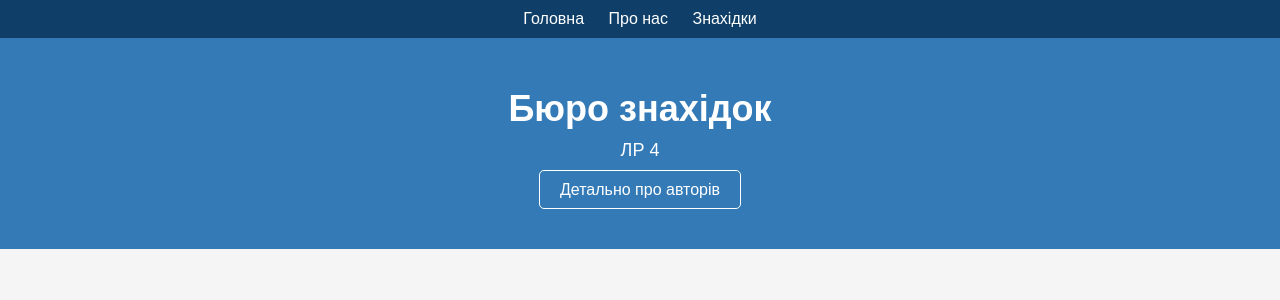
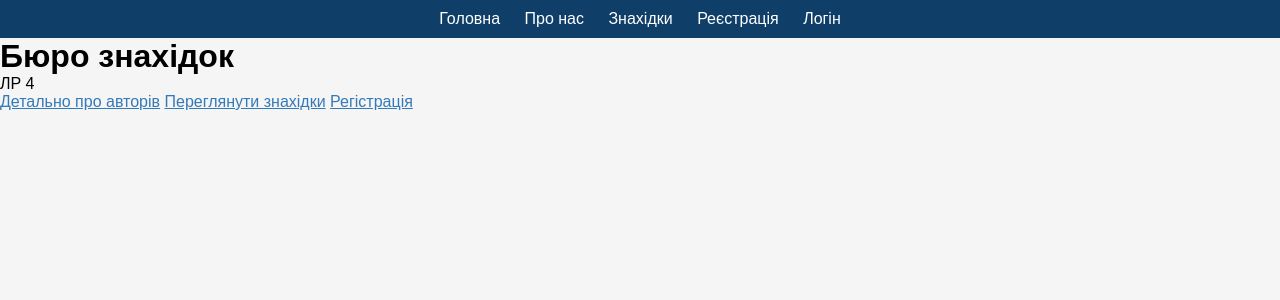
Before and after one commit to taketook34/LostAndFoundDjango, a Django app: page /home/ in a window 1280 px wide. Shown: the top 300 px of the page. Run offline with Django 5.2, Linux system fonts and the light colour scheme.

Commit message:
Some main intearface changes

```diff
--- a/app/views.py
+++ b/app/views.py
@@ -10,8 +10,8 @@ def home(request):
 def postlist(request):
     context = {
         'posts': [
-            {"title": "Заголовок 1", "description": "Опис 1", "picture": "assets/photo.jpg", "number": 1},
-            {"title": "Заголовок 2", "description": "Опис 2", "picture": "assets/photo1.jpg", "number": 2},
+            {"title": "Заголовок 1", "description": "Опис 1", "number": 1},
+            {"title": "Заголовок 2", "description": "Опис 2", "number": 2},
         ]
     }
     return render(request, 'app/postlist.html', context=context)
--- a/static/styles.css
+++ b/static/styles.css
@@ -91,38 +91,9 @@
     font-weight: bold;
   }
 
+  /*Оформлення головної сторінки*/
 
-  .hero-section {
-    background-color: #337ab7;
-    color: #ffffff;
-    padding: 50px 20px;
-    text-align: center;
-  }
 
-  .hero-section h1 {
-    font-size: 36px;
-    font-weight: bold;
-    margin-bottom: 10px;
-  }
-
-  .hero-section p {
-    font-size: 18px;
-    margin-bottom: 20px;
-  }
-
-  .hero-section a {
-    color: #ffffff;
-    text-decoration: none;
-    padding: 10px 20px;
-    border: 1px solid #ffffff;
-    border-radius: 5px;
-    margin-top: 20px;
-  }
-
-  .hero-section a:hover {
-    background-color: #ffffff;
-    color: #337ab7;
-  }
 
 /*Стилі для генерації для одного посту */
   .single-post {
--- a/templates/app/homepage.html
+++ b/templates/app/homepage.html
@@ -5,6 +5,48 @@
     <h1>Бюро знахідок</h1>
     <p>ЛР 4</p>
     <a href="{% url 'contacts' %}">Детально про авторів</a>
+    <a href="{% url 'postlist' %}">Переглянути знахідки</a>
+    <a href="#">Регістрація</a>
 </div>
+<!-- /* .hero-section {
+
+    color: #ffffff;
+    padding: 50px 20px;
+    text-align: center;
+  }
+
+  .hero-section h1 {
+    font-size: 72px;
+    font-weight: bold;
+    margin-bottom: 10px;
+  }
+
+  .hero-section p {
+    font-size: 24px;
+    margin-bottom: 20px;
+  }
+
+  .hero-section a {
+    color: #ffffff;
+    text-decoration: none;
+    padding: 10px 20px;
+    border: 1px solid #ffffff;
+    border-radius: 5px;
+    margin-top: 20px;
+  }
+
+  .hero-section a:hover {
+    background-color: #ffffff;
+
+  }  */ -->
+<!-- <div class="title-page">
+    <h1>Приветствую!</h1>
+    <p>Это моя титульная страница.</p>
+    <div class="buttons">
+      <button>Кнопка 1</button>
+      <button>Кнопка 2</button>
+      <button>Кнопка 3</button>
+    </div>
+  </div> -->
 
 {% endblock %}
--- a/templates/base.html
+++ b/templates/base.html
@@ -8,14 +8,34 @@
   <title>Бюро знахідок</title>
 </head>
 <body>
+
+  <!-- <header>
+    <div class="container">
+      <div class="logo">
+        <h1><a href="{% url 'home' %}">Бюро знахідок</a></h1>
+      </div>
+      <nav>
+        <a href="{% url 'contacts' %}">Про нас</a>
+        <a href="{% url 'postlist' %}">Знахідки</a>
+        <a href="contact.html">Контакты</a>
+      </nav>
+      <div class="auth">
+        <a href="#">Зайти</a>
+        <a href="#">Регістрація</a>
+      </div>
+    </div>
+  </header> -->
+
     <div class="menu">
         <a href="{% url 'home' %}">Головна</a>
         <a href="{% url 'contacts' %}">Про нас</a>
         <a href="{% url 'postlist' %}">Знахідки</a>
+        <a href="#">Реєстрація</a>
+        <a href="#">Логін</a>
     </div>
 
-    {% block content %}
-    {% endblock %}
+  {% block content %}
+  {% endblock %}
 
 </body>
 </html>
```
